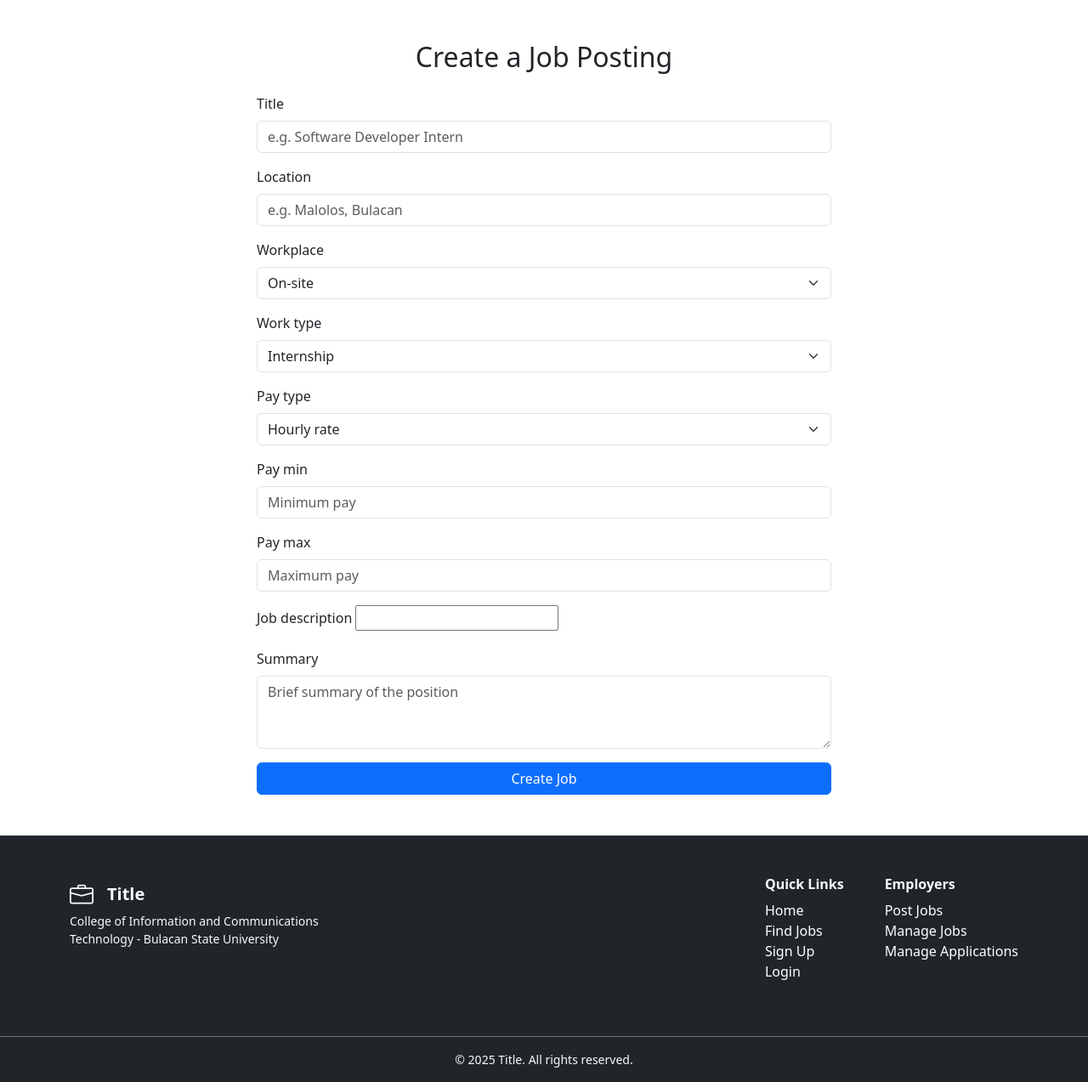
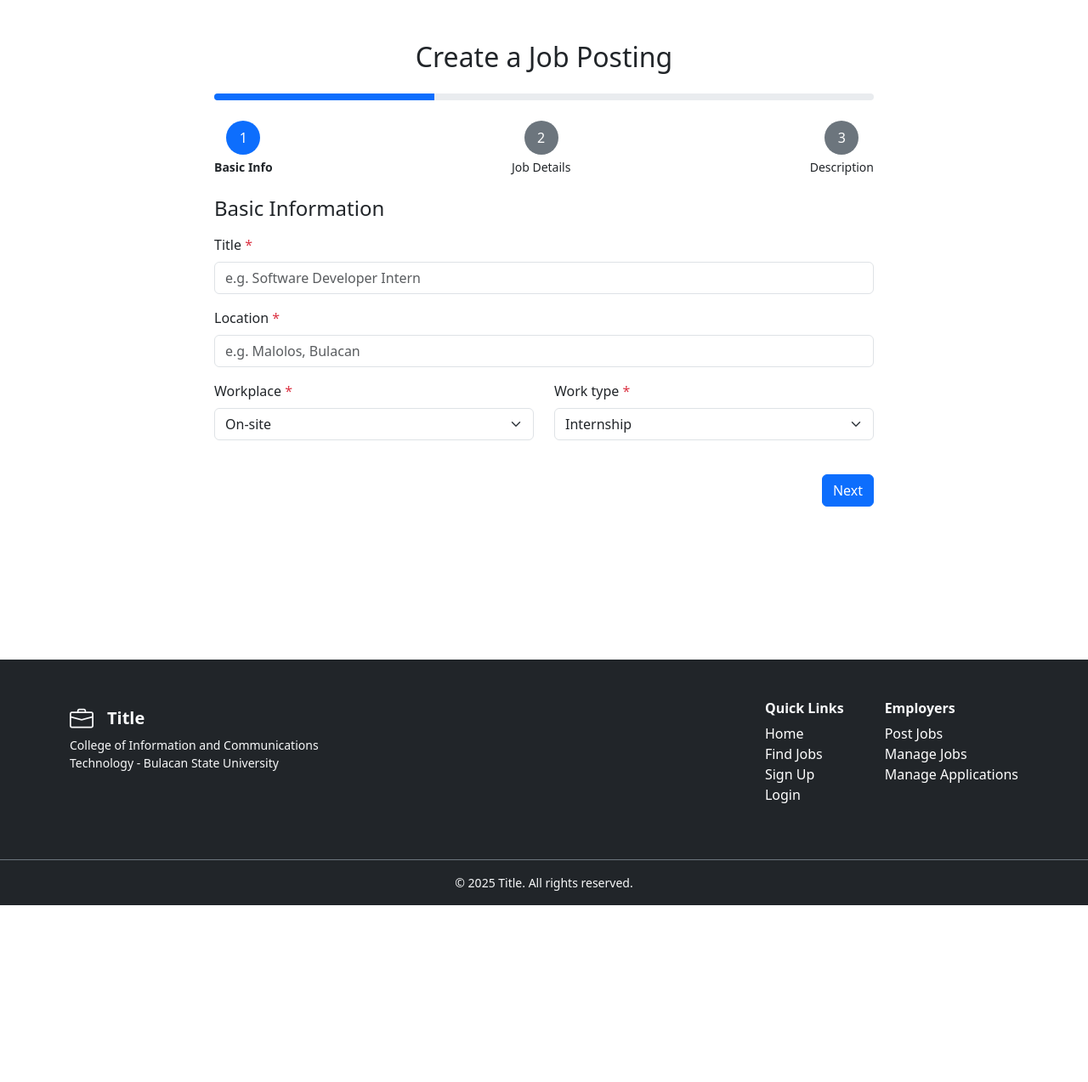
Before and after one commit to alexgalicio/jobportal, a Django app: template main/templates/main/create_job.html in a window 1280 px wide. Shown: the part 69-1342 px from the top of the page at 85% size. After the commit the page ends 1134 px from the top, so only its background shows below. Run offline with Django 5.2, Linux system fonts and the light colour scheme; the template is opened without the code that fills it: values that come from a table or form of the project are taken from there, others are empty; tables that the repository leaves empty hold one stand-in row (values such as "Sample post"); parts of the project's set-up code (start-up, migrations or seed data) failed here and were passed over; some libraries are stand-ins or nearby versions.

Commit message:
feat: add custom create job page

```diff
--- a/main/templates/main/create_job.html
+++ b/main/templates/main/create_job.html
@@ -3,32 +3,158 @@
 {% block title %}Title{% endblock %}
 
 {% block content %}
-<div class="container my-5" style="max-width: 700px">
+<div class="container my-5 full-height" style="max-width: 800px">
   <h2 class="mb-4 text-center">
     {% if is_edit %}Edit Job Posting{% else %}Create a Job Posting{% endif %}
   </h2>
 
-  <form method="POST" novalidate>
+  <!-- progress bar -->
+  <div class="progress mb-4" style="height: 8px;">
+    <div class="progress-bar" role="progressbar" style="width: 33%;" aria-valuenow="33" aria-valuemin="0" aria-valuemax="100"></div>
+  </div>
+
+  <div class="d-flex justify-content-between mb-4">
+    <div class="text-center">
+      <div class="rounded-circle bg-primary text-white d-inline-flex align-items-center justify-content-center" style="width: 40px; height: 40px;">1</div>
+      <div class="small mt-1">Basic Info</div>
+    </div>
+    <div class="text-center">
+      <div class="rounded-circle bg-secondary text-white d-inline-flex align-items-center justify-content-center" style="width: 40px; height: 40px;">2</div>
+      <div class="small mt-1">Job Details</div>
+    </div>
+    <div class="text-center">
+      <div class="rounded-circle bg-secondary text-white d-inline-flex align-items-center justify-content-center" style="width: 40px; height: 40px;">3</div>
+      <div class="small mt-1">Description</div>
+    </div>
+  </div>
+
+  <form method="POST" novalidate id="jobForm">
     {% csrf_token %}
     {{ form.media }}
 
-    {% for field in form %}
+    <!-- basic info -->
+    <div class="form-step" id="step1">
+      <h4 class="mb-3">Basic Information</h4>
+
       <div class="mb-3">
-      <label class="form-label">{{ field.label }}</label>
-      {{ field }}
-
-      {% if field.errors %}
-      {% for error in field.errors %}
+        <label class="form-label">{{ form.title.label }} <span class="text-danger">*</span></label>
+        {{ form.title }}
+        {% if form.title.errors %}
+          {% for error in form.title.errors %}
           <div class="text-danger small mt-1">{{ error }}</div>
           {% endfor %}
         {% endif %}
       </div>
+
+      <div class="mb-3">
+        <label class="form-label">{{ form.location.label }} <span class="text-danger">*</span></label>
+        {{ form.location }}
+        {% if form.location.errors %}
+          {% for error in form.location.errors %}
+          <div class="text-danger small mt-1">{{ error }}</div>
           {% endfor %}
+        {% endif %}
+      </div>
 
-    <div class="text-center mt-3">
-      <button type="submit" class="btn btn-primary w-100">
+      <div class="row">
+        <div class="col-md-6 mb-3">
+          <label class="form-label">{{ form.workplace.label }} <span class="text-danger">*</span></label>
+          {{ form.workplace }}
+          {% if form.workplace.errors %}
+            {% for error in form.workplace.errors %}
+            <div class="text-danger small mt-1">{{ error }}</div>
+            {% endfor %}
+          {% endif %}
+        </div>
+
+        <div class="col-md-6 mb-3">
+          <label class="form-label">{{ form.work_type.label }} <span class="text-danger">*</span></label>
+          {{ form.work_type }}
+          {% if form.work_type.errors %}
+            {% for error in form.work_type.errors %}
+            <div class="text-danger small mt-1">{{ error }}</div>
+            {% endfor %}
+          {% endif %}
+        </div>
+      </div>
+
+      <div class="d-flex justify-content-end mt-4">
+        <button type="button" class="btn btn-primary next-step" data-next="step2">Next</button>
+      </div>
+    </div>
+
+    <!--job details -->
+    <div class="form-step d-none" id="step2">
+      <h4 class="mb-3">Job Details</h4>
+
+      <div class="mb-3">
+        <label class="form-label">Compensation Type<span class="text-danger">*</span></label>
+        {{ form.pay_type }}
+        {% if form.pay_type.errors %}
+          {% for error in form.pay_type.errors %}
+          <div class="text-danger small mt-1">{{ error }}</div>
+          {% endfor %}
+        {% endif %}
+      </div>
+
+      <div class="row">
+        <div class="col-md-6 mb-3">
+          <label class="form-label">Minimum<span class="text-danger">*</span></label>
+          {{ form.pay_min }}
+          {% if form.pay_min.errors %}
+            {% for error in form.pay_min.errors %}
+            <div class="text-danger small mt-1">{{ error }}</div>
+            {% endfor %}
+          {% endif %}
+        </div>
+
+        <div class="col-md-6 mb-3">
+          <label class="form-label">Maximum<span class="text-danger">*</span></label>
+          {{ form.pay_max }}
+          {% if form.pay_max.errors %}
+            {% for error in form.pay_max.errors %}
+            <div class="text-danger small mt-1">{{ error }}</div>
+            {% endfor %}
+          {% endif %}
+        </div>
+      </div>
+
+      <div class="d-flex justify-content-between mt-4">
+        <button type="button" class="btn btn-outline-secondary prev-step" data-prev="step1">Previous</button>
+        <button type="button" class="btn btn-primary next-step" data-next="step3">Next</button>
+      </div>
+    </div>
+
+    <!-- descripiton -->
+    <div class="form-step d-none" id="step3">
+      <h4 class="mb-3">Description</h4>
+
+      <div class="mb-3">
+        <label class="form-label">{{ form.job_description.label }} <span class="text-danger">*</span></label>
+        {{ form.job_description }}
+        {% if form.job_description.errors %}
+          {% for error in form.job_description.errors %}
+            <div class="text-danger small mt-1">{{ error }}</div>
+          {% endfor %}
+        {% endif %}
+      </div>
+
+      <div class="mb-3">
+        <label class="form-label">{{ form.summary.label }}</label>
+        {{ form.summary }}
+        {% if form.summary.errors %}
+          {% for error in form.summary.errors %}
+          <div class="text-danger small mt-1">{{ error }}</div>
+          {% endfor %}
+        {% endif %}
+      </div>
+
+      <div class="d-flex justify-content-between mt-4">
+        <button type="button" class="btn btn-outline-secondary prev-step" data-prev="step2">Previous</button>
+        <button type="submit" class="btn btn-success">
           {% if is_edit %}Save Changes{% else %}Create Job{% endif %}
         </button>
+      </div>
     </div>
   </form>
 </div>
```
Lines whose indentation alone changed are shown as unchanged.
